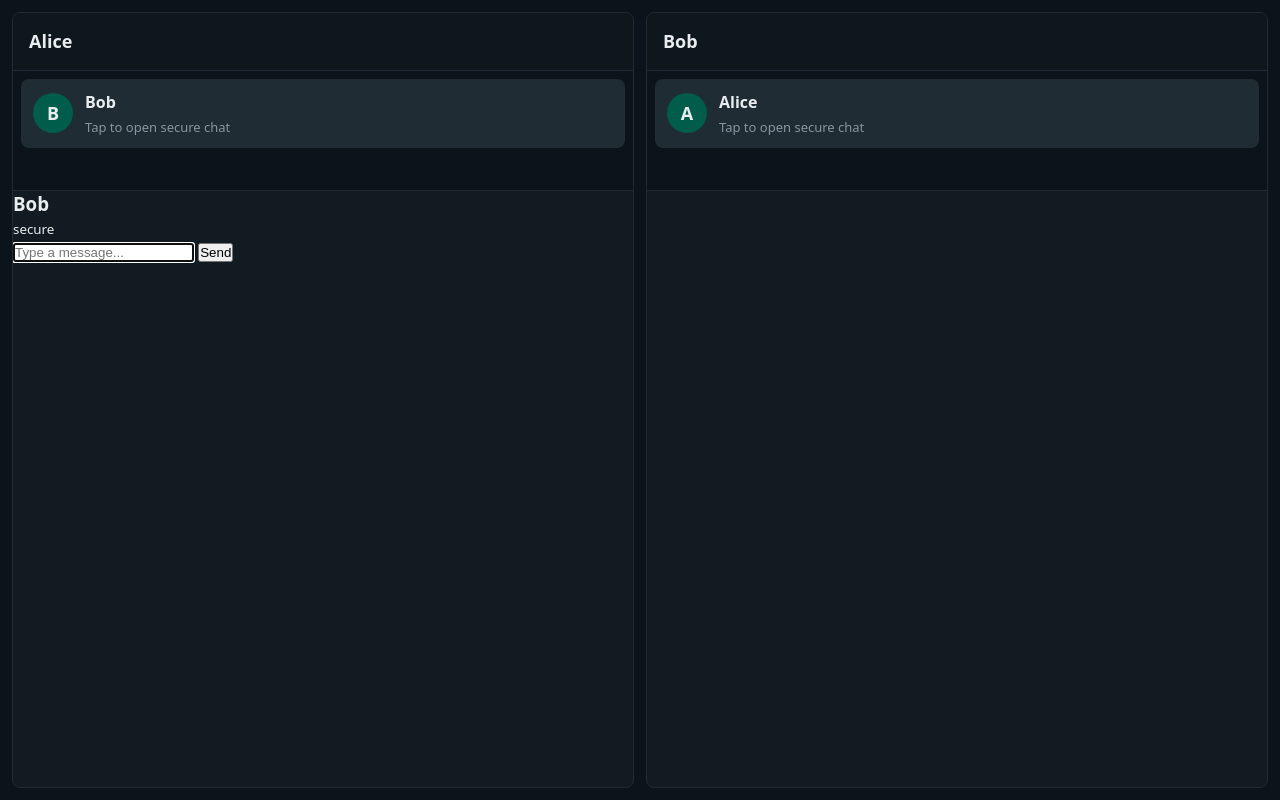
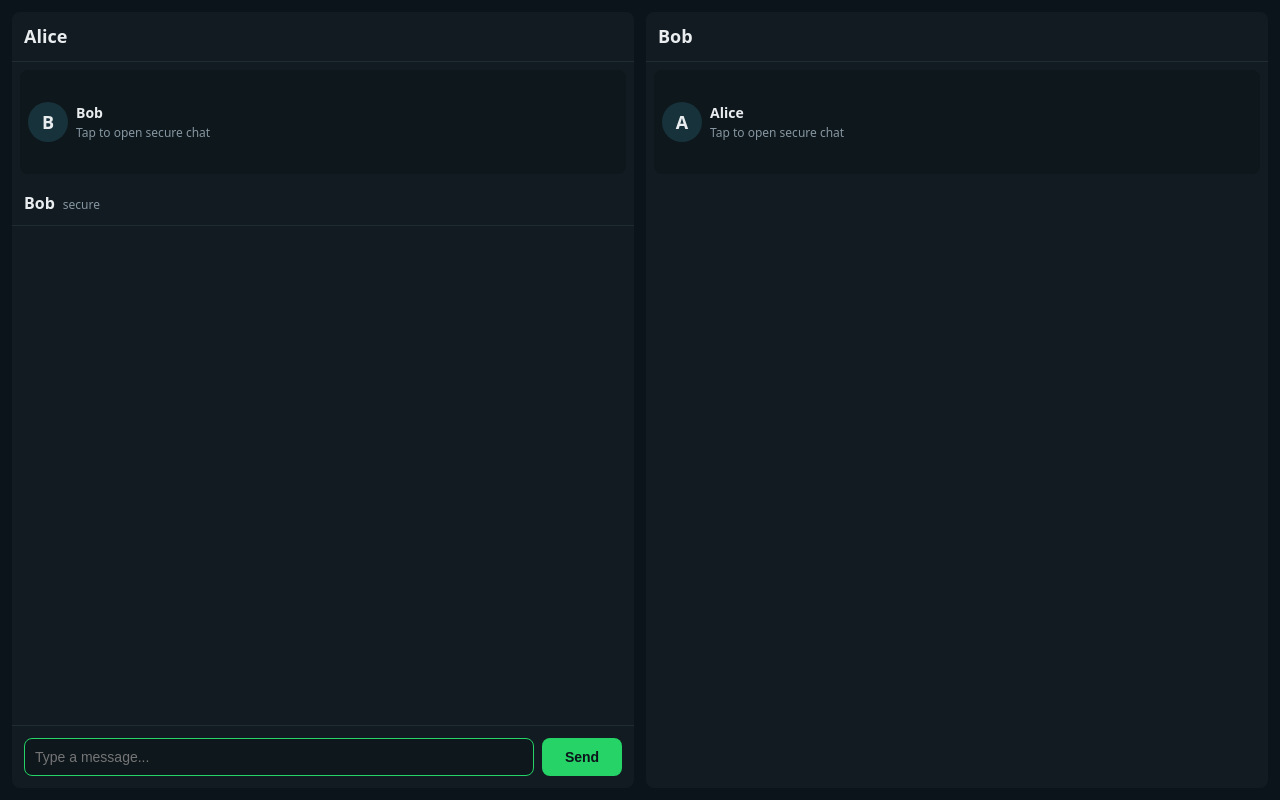
Before and after one commit to Bliss109/SecureMessengerWeb, a website with bundled scripts: page w24_proj2_source/frontend/index.html in a window 1280 px wide. Built offline with nearby package versions, Linux system fonts and the light colour scheme; no server answers.

Commit message:
stablle UI

```diff
--- a/w24_proj2_source/frontend/index.html
+++ b/w24_proj2_source/frontend/index.html
@@ -4,125 +4,9 @@
     <meta charset="UTF-8">
     <title>Secure Messenger Demo</title>
     <meta name="viewport" content="width=device-width, initial-scale=1">
-
-    <!-- INLINE STYLES - Guaranteed to work -->
-    <style>
-        /* RESET AND BASE */
-        * { box-sizing: border-box; margin: 0; padding: 0; }
-        body {
-            background: #0b141a;
-            color: #e9edef;
-            font-family: system-ui, -apple-system, sans-serif;
-            line-height: 1.4;
-            min-height: 100vh;
-        }
-
-        /* MAIN LAYOUT */
-        .app {
-            display: grid;
-            grid-template-columns: 1fr 1fr;
-            gap: 12px;
-            padding: 12px;
-            min-height: 100vh;
-        }
-
-        /* PANES */
-        .pane {
-            background: #111b21;
-            border-radius: 8px;
-            overflow: hidden;
-            display: flex;
-            flex-direction: column;
-            border: 1px solid #1f2c33;
-        }
-
-        .pane-header {
-            padding: 16px;
-            border-bottom: 1px solid #1f2c33;
-            font-weight: 600;
-            font-size: 18px;
-            background: #0e171c;
-        }
-
-        /* CHAT LIST */
-        .chat-list {
-            list-style: none;
-            padding: 8px;
-            margin: 0;
-            background: #0b141a;
-            border-bottom: 1px solid #1f2c33;
-            min-height: 120px;
-            max-height: 200px;
-            overflow-y: auto;
-        }
-
-        .chat-list-item {
-            display: flex;
-            align-items: center;
-            gap: 12px;
-            padding: 12px;
-            background: #1f2c33;
-            border-radius: 8px;
-            margin-bottom: 8px;
-            cursor: pointer;
-            transition: background 0.2s;
-        }
-
-        .chat-list-item:hover {
-            background: #2a3942;
-        }
-
-        .peer-avatar {
-            width: 40px;
-            height: 40px;
-            border-radius: 50%;
-            background: #005c4b;
-            display: flex;
-            align-items: center;
-            justify-content: center;
-            font-weight: bold;
-            font-size: 18px;
-        }
-
-        .peer-details {
-            flex: 1;
-        }
-
-        .peer-name {
-            font-weight: 600;
-            margin-bottom: 4px;
-        }
-
-        .peer-last {
-            color: #8696a0;
-            font-size: 13px;
-        }
-
-        /* CHAT PANE AREA */
-        .chat-pane {
-            flex: 1;
-            display: flex;
-            flex-direction: column;
-            min-height: 400px;
-        }
-
-        /* DEBUG PANEL (Already added by your JS) */
-        .debug-panel {
-            background: #202c33;
-            padding: 15px;
-            margin: 10px;
-            border-radius: 8px;
-            border: 1px solid #2a3942;
-        }
-
-        /* BASIC SCROLLBAR */
-        ::-webkit-scrollbar { width: 6px; }
-        ::-webkit-scrollbar-track { background: transparent; }
-        ::-webkit-scrollbar-thumb { background: #2a3942; border-radius: 3px; }
-    </style>
+    <link rel="stylesheet" href="./style.css">
 </head>
 <body>
-    <!-- CRITICAL: This structure MUST match what your JS expects -->
     <main class="app">
         <!-- ALICE PANE -->
         <section class="pane">
@@ -147,14 +31,6 @@
         </section>
     </main>
 
-    <!-- SINGLE SCRIPT TAG - NO INLINE CODE -->
     <script type="module" src="./app.js"></script>
-
-    <!-- DIAGNOSTIC: Force visible content if all else fails -->
-    <noscript>
-        <div style="color: white; background: red; padding: 20px; text-align: center;">
-            JavaScript is required for this application.
-        </div>
-    </noscript>
 </body>
 </html>
```
